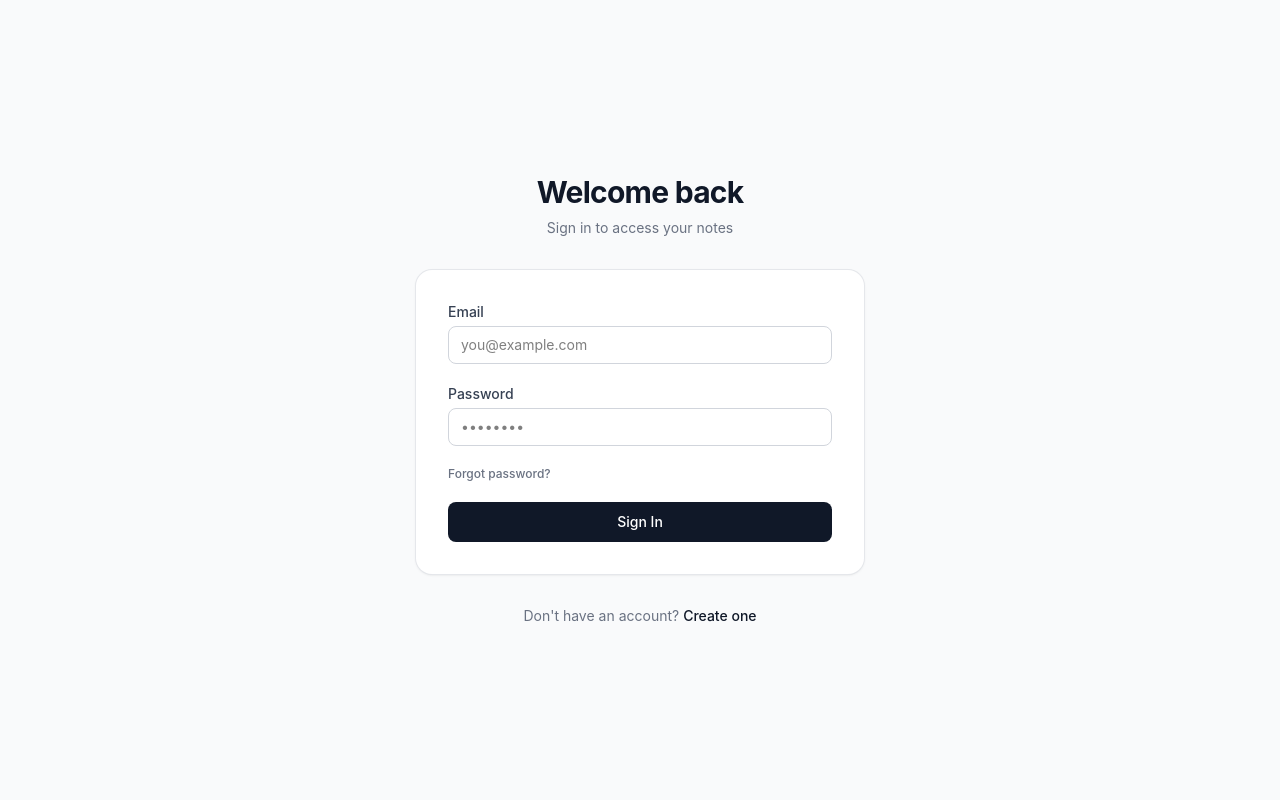
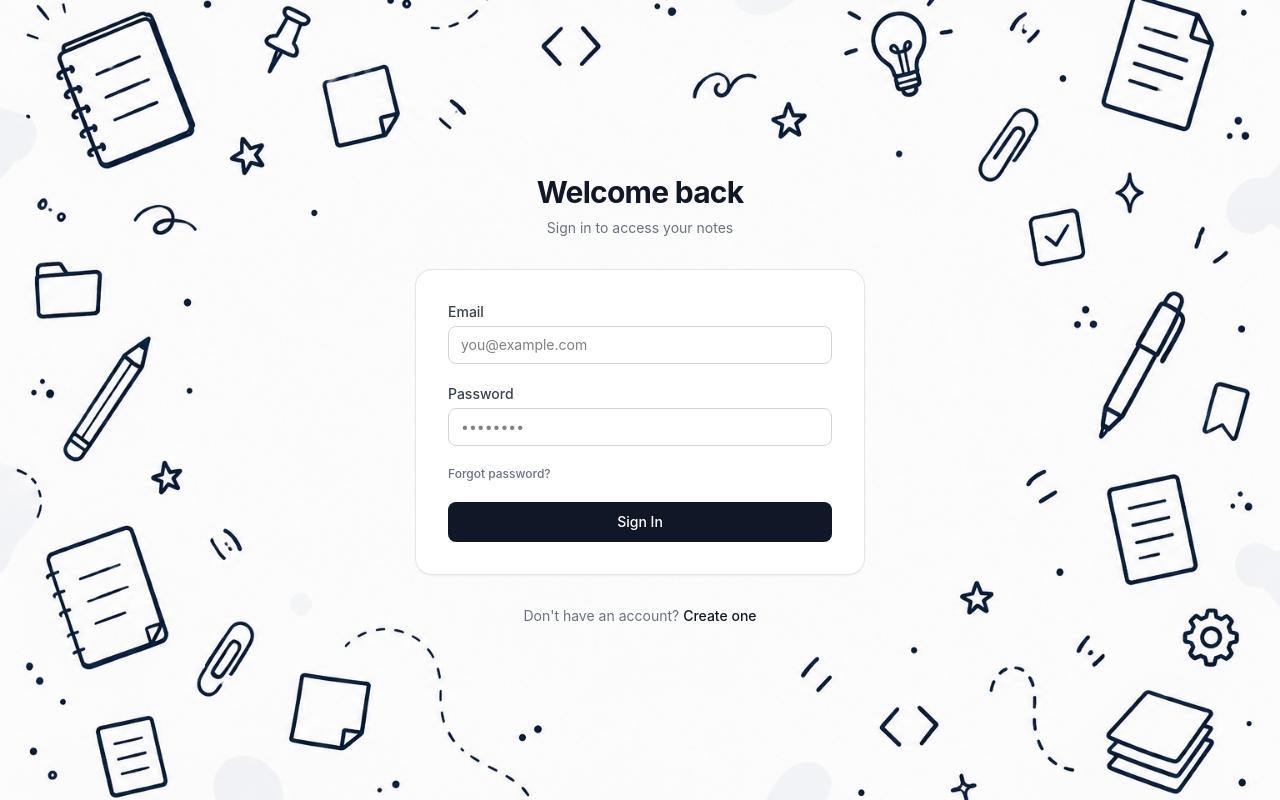
Before and after one commit to SadiaSaeed27/cohort-9-mern-10285-sadia, a React (Vite) app in the folder client/: page /login in a window 1280 px wide. Built offline with nearby package versions, Linux system fonts and the light colour scheme; no server answers.

Commit message:
feat: add login and register background styling

```diff
--- a/client/src/index.css
+++ b/client/src/index.css
@@ -1,6 +1,15 @@
 @import 'tailwindcss';
 @custom-variant dark (&:where(.dark, .dark *));
 /* React Quill editor overrides inside NoteModal */
+
+.auth-page {
+  min-height: 100vh;
+  background-color: #ffffff;
+  background-image: url("../public/doddle.png");
+  background-size: cover;
+  background-position: center;
+  background-repeat: no-repeat;
+}
 
 .note-editor .ql-container {
   min-height: 140px;
--- a/client/src/pages/LoginPage.jsx
+++ b/client/src/pages/LoginPage.jsx
@@ -105,7 +105,7 @@ const LoginPage = () => {
   };
 
   return (
-    <div className="flex min-h-screen items-center justify-center bg-gray-50 px-4">
+    <div className="auth-page flex items-center justify-center px-4">
       <div className="w-full max-w-md space-y-8">
         <div className="text-center">
           <h1 className="text-3xl font-bold tracking-tight text-gray-900">
--- a/client/src/pages/RegisterPage.jsx
+++ b/client/src/pages/RegisterPage.jsx
@@ -155,7 +155,7 @@ const RegisterPage = () => {
   };
 
   return (
-    <div className="flex min-h-screen items-center justify-center bg-gray-50 px-4">
+    <div className="auth-page flex items-center justify-center px-4">
       <div className="w-full max-w-md space-y-8">
         <div className="text-center">
           <h1 className="text-3xl font-bold tracking-tight text-gray-900">
```
Also changed, not shown: client/public/doddle.png (added).
